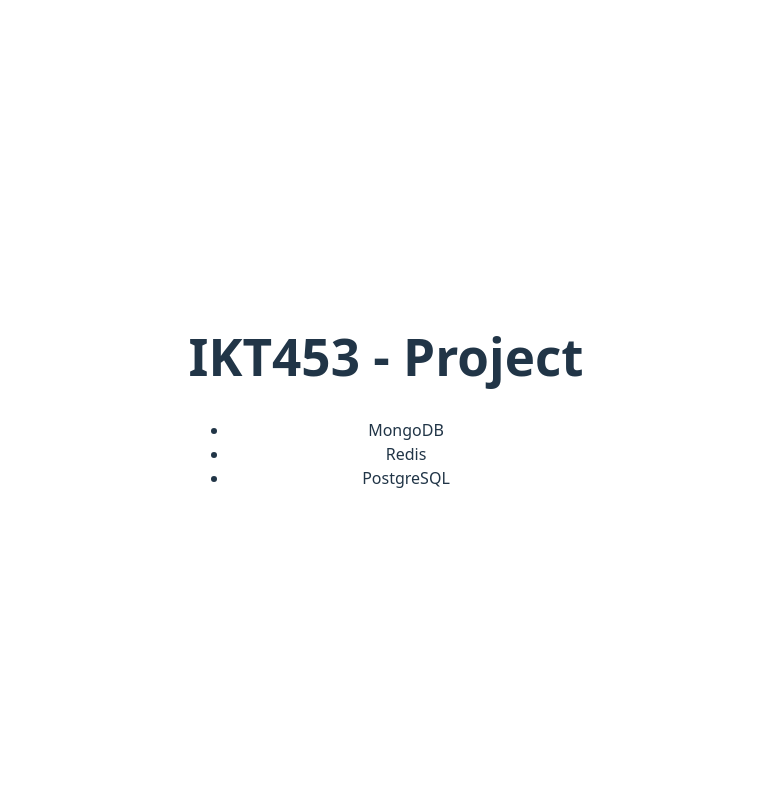
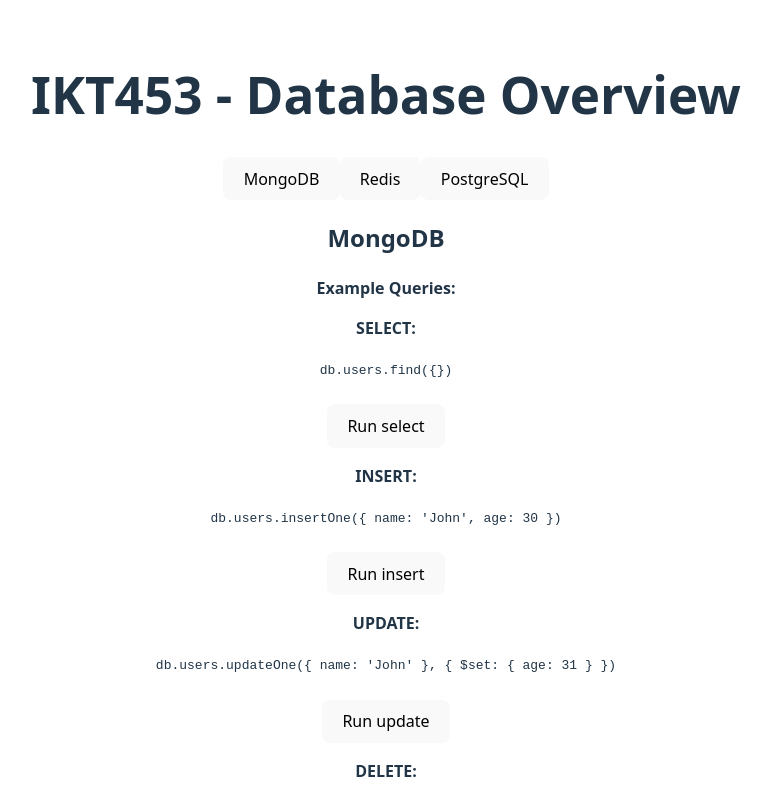
Before and after one commit to sulomhb/ikt453-project, a React (Vite) app: page / in a window 1280 px wide. Shown: the top 800 px of the page, without its empty margins (254-1025 px from the left). Built offline with nearby package versions, Linux system fonts and the light colour scheme.

Commit message:
Create tabs with each DB, and example queries

```diff
--- a/src/App.tsx
+++ b/src/App.tsx
@@ -1,21 +1,72 @@
-import { useState } from 'react'
-import reactLogo from './assets/react.svg'
-import viteLogo from '/vite.svg'
-import './App.css'
+import { useState } from 'react';
+import './App.css';
+
+interface QuerySet {
+  select: string;
+  insert: string;
+  update: string;
+  delete: string;
+}
+
+const exampleQueries: Record<string, QuerySet> = {
+  MongoDB: {
+    select: "db.users.find({})",
+    insert: "db.users.insertOne({ name: 'John', age: 30 })",
+    update: "db.users.updateOne({ name: 'John' }, { $set: { age: 31 } })",
+    delete: "db.users.deleteOne({ name: 'John' })"
+  },
+  Redis: {
+    select: "GET user:1",
+    insert: "SET user:1 '{\"name\": \"John\", \"age\": 30}'",
+    update: "SET user:1 '{\"name\": \"John\", \"age\": 31}'",
+    delete: "DEL user:1"
+  },
+  PostgreSQL: {
+    select: "SELECT * FROM users;",
+    insert: "INSERT INTO users (name, age) VALUES ('John', 30);",
+    update: "UPDATE users SET age = 31 WHERE name = 'John';",
+    delete: "DELETE FROM users WHERE name = 'John';"
+  }
+};
 
 function App() {
-  const [count, setCount] = useState(0)
+  const [activeTab, setActiveTab] = useState<keyof typeof exampleQueries>('MongoDB');
+  const [queryResult, setQueryResult] = useState<string>('');
+
+  const handleRunQuery = (queryType: keyof QuerySet) => {
+    setQueryResult(`Result for: ${exampleQueries[activeTab][queryType]}`);
+  };
 
   return (
-    <>
-      <h1>IKT453 - Project</h1>
-      <ul>
-	<li>MongoDB</li>
-	<li>Redis</li>
-	<li>PostgreSQL</li>
-      </ul>
-    </>
-  )
+    <div className="App">
+      <h1>IKT453 - Database Overview</h1>
+      <div className="tabs">
+        {Object.keys(exampleQueries).map((db) => (
+          <button
+            key={db}
+            className={activeTab === db ? 'active' : ''}
+            onClick={() => setActiveTab(db as keyof typeof exampleQueries)}
+          >
+            {db}
+          </button>
+        ))}
+      </div>
+      <div className="content">
+        <h2>{activeTab}</h2>
+        <p><strong>Example Queries:</strong></p>
+        {(['select', 'insert', 'update', 'delete'] as (keyof QuerySet)[]).map((queryType) => (
+          <div key={queryType}>
+            <p><strong>{queryType.toUpperCase()}:</strong></p>
+            <code>{exampleQueries[activeTab][queryType]}</code>
+            <br /><br />
+            <button onClick={() => handleRunQuery(queryType)}>Run {queryType}</button>
+          </div>
+        ))}
+        <p><strong>Result:</strong></p>
+        <pre>{queryResult}</pre>
+      </div>
+    </div>
+  );
 }
 
-export default App
+export default App;
```
